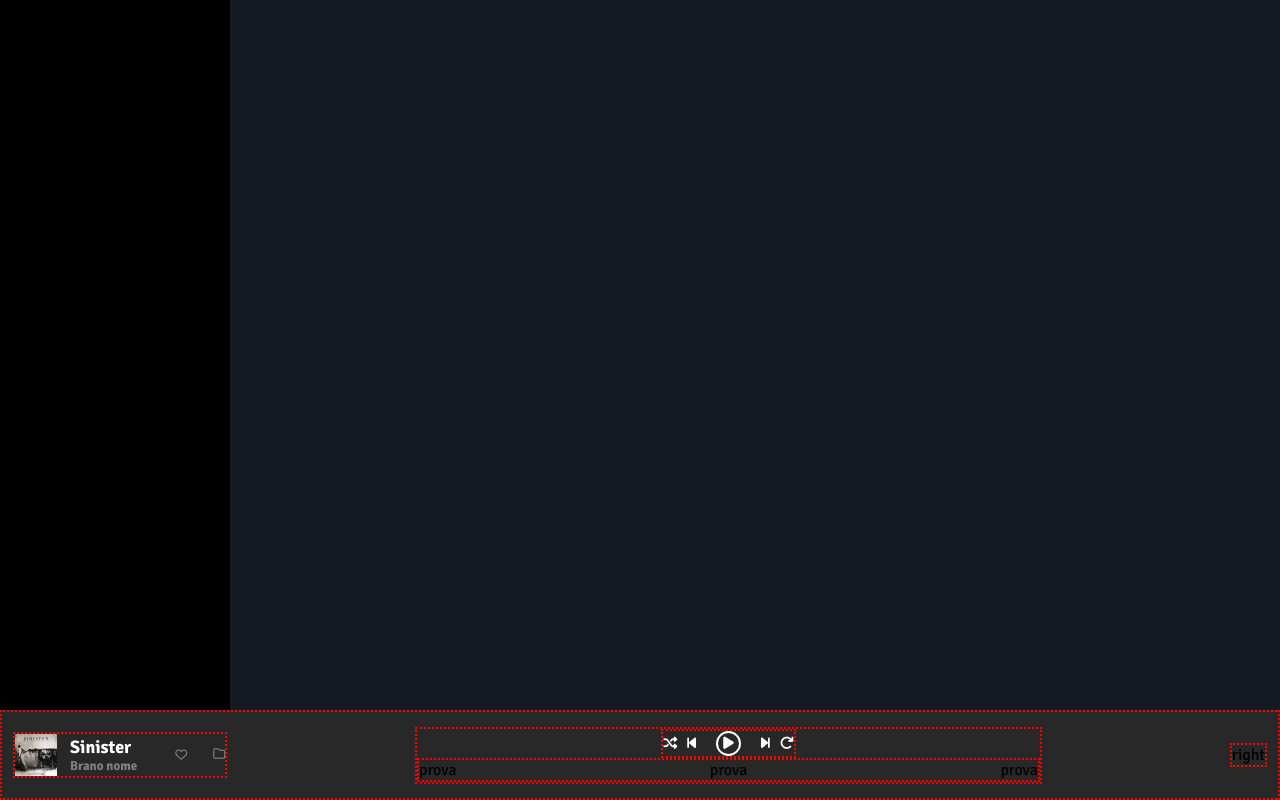
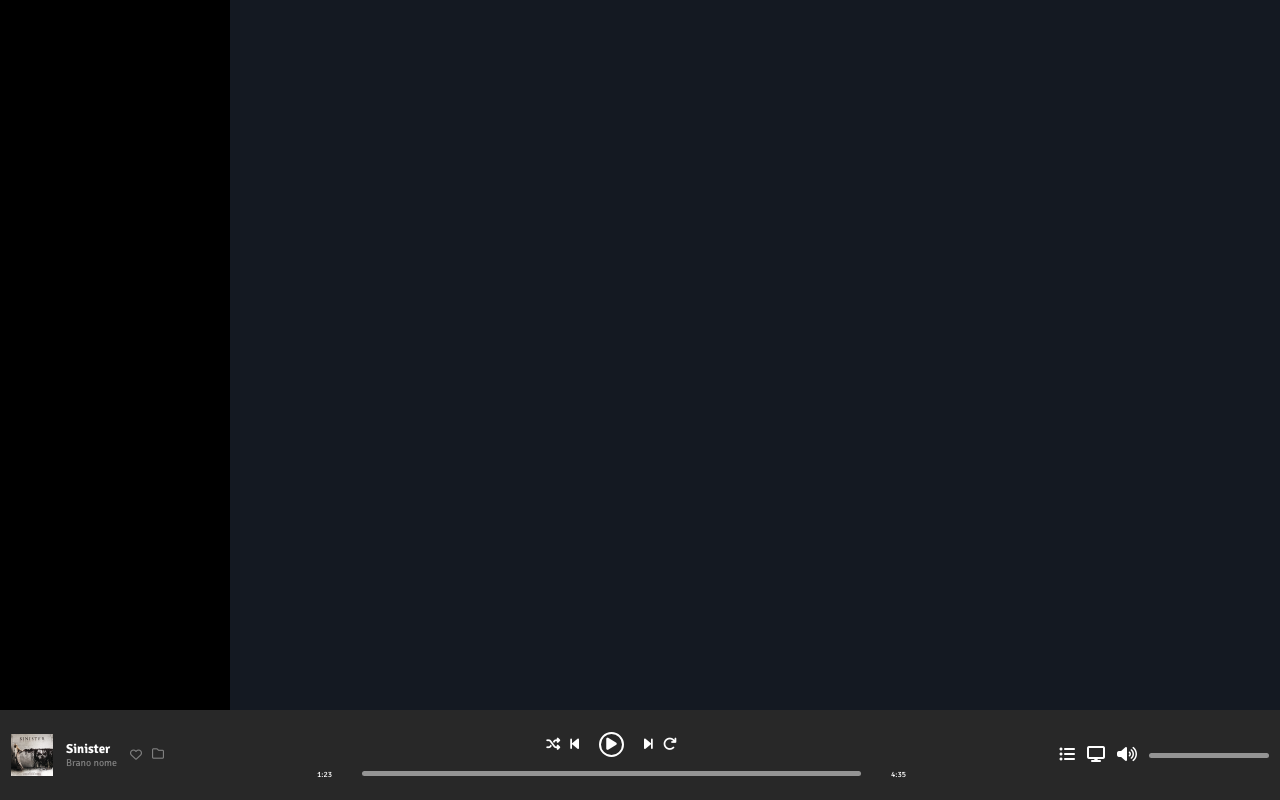
Before and after one commit to francescocifaldi/html-css-spotifyweb, a plain HTML site: page index.html in a window 1280 px wide. Drawn offline with Linux system fonts and the light colour scheme.

Commit message:
ADD media player misaligned

```diff
--- a/css/style.css
+++ b/css/style.css
@@ -73,15 +73,16 @@ button{
     align-items: center;
 }
 
-h1{
+.song-title{
     color: white;
-    font-size: large;
+    font-size: small;
     font-weight: bold;
 }
 
-h2{
+.song-artist{
     color: grey;
-    font-size: small;
+    font-size: x-small;
+    font-weight: normal;
 }
 
 .album img{
@@ -90,13 +91,9 @@ h2{
     display: block;
 }
 
-.song{
-    padding-right: 25px;
-}
-
 .info .buttons{
     display: flex;
-    gap: 13px;
+    gap: 5px;
     color: grey;
     font-size: 12px;
 }
@@ -106,6 +103,7 @@ h2{
     display: flex;
     flex-wrap: wrap;
     justify-content: center;
+    padding: 0 20px;
 }
 
 .big-player .buttons{
@@ -114,6 +112,7 @@ h2{
     align-items: center;
     font-size: 14px;
     color: white;
+    padding-bottom: 12px;
 }
 
 .btn-big{
@@ -129,6 +128,36 @@ h2{
     width: 100%;
     display: flex;
     justify-content: space-between;
+    align-items: center;
+    gap: 5%;
+}
+
+.progress{
+    width: 90%;
+    background-color: rgba(255,255,255,0.5);
+    height: 5px;
+    border-radius: 9999px;
+}
+
+.time span{
+    color: white;
+    font-size: 8px;
+}
+
+.current-time, .total-time{
+    display: flex;
+    align-items: center;
+}
+
+.small-player{
+    color: white;
+    display: flex;
+    align-items: center;
+    gap: 12px;
+}
+
+.small-player .progress{
+    width: 120px;
 }
 
 /* MEDIA QUERIES */
@@ -137,3 +166,9 @@ h2{
         width: 50px;
     }
 }
+
+@media screen and (width <= 639px){
+    .info .buttons{
+        flex-direction: column;
+    }
+}
--- a/index.html
+++ b/index.html
@@ -20,35 +20,44 @@
 
             </main>
         </div>
-        <aside class="media-player debug">
-            <div class="info debug">
+        <aside class="media-player">
+            <div class="info">
                 <div class="album">
                     <img src="./img/sinister.jpeg">
                 </div>
                 <div class="song">
-                    <h1>Sinister</h1>
-                    <h2>Brano nome</h2>
+                    <p class="song-title">Sinister<p>
+                    <p class="song-artist">Brano nome</p>
                 </div>
                 <div class="buttons">
                     <button><i class="fa-regular fa-heart"></i></button>
                     <button></button><i class="fa-regular fa-folder"></i>
                 </div>
             </div>
-            <div class="big-player debug">
-                <div class="buttons debug">
+            <div class="big-player">
+                <div class="buttons">
                     <button><i class="fa-solid fa-shuffle"></i></button>
                     <button><i class="fa-solid fa-backward-step"></i></button>
                     <button class="btn-big"><i class="fa-solid fa-play"></i></button>
                     <button><i class="fa-solid fa-forward-step"></i></button>
                     <button><i class="fa-solid fa-arrow-rotate-right"></i></button>
                 </div>
-                <div class="time debug">
-                    <div class="current-time">prova</div>
-                    <div class="progress">prova</div>
-                    <div class="remaining-time">prova</div>
+                <div class="time">
+                    <div class="current-time">
+                        <span>1:23</span>
+                    </div>
+                    <div class="progress"></div>
+                    <div class="total-time">
+                        <span>4:35</span>
+                    </div>
                 </div>
             </div>
-            <div class="small-player debug">right</div>
+            <div class="small-player">
+                <button><i class="fa-solid fa-list-ul"></i></button>
+                <button><i class="fa-solid fa-display"></i></button>
+                <button><i class="fa-solid fa-volume-high"></i></button>
+                <div class="progress"></div>
+            </div>
         </aside>
     </div>
 </body>
```
